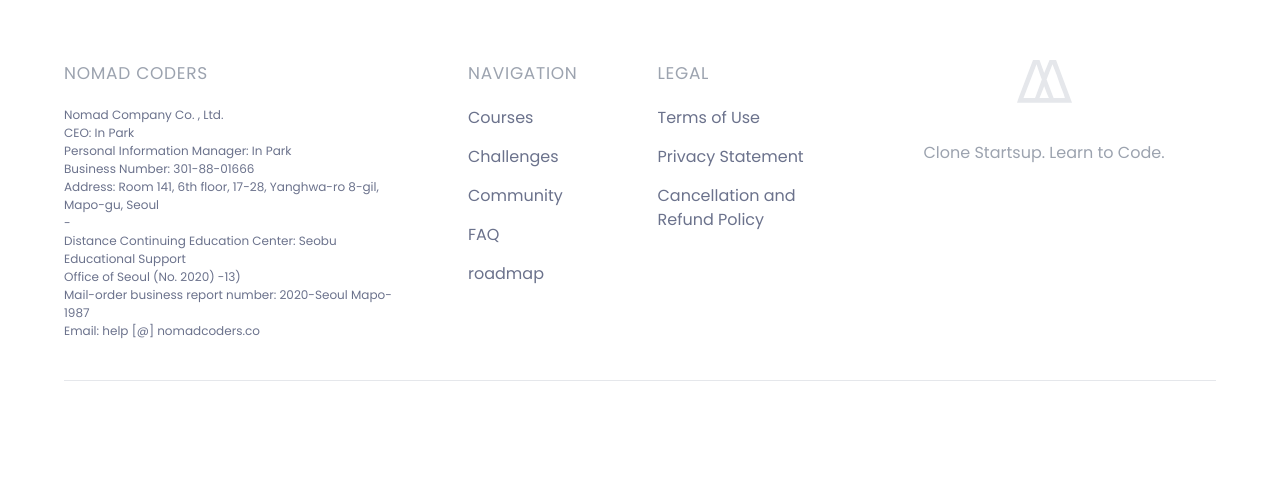
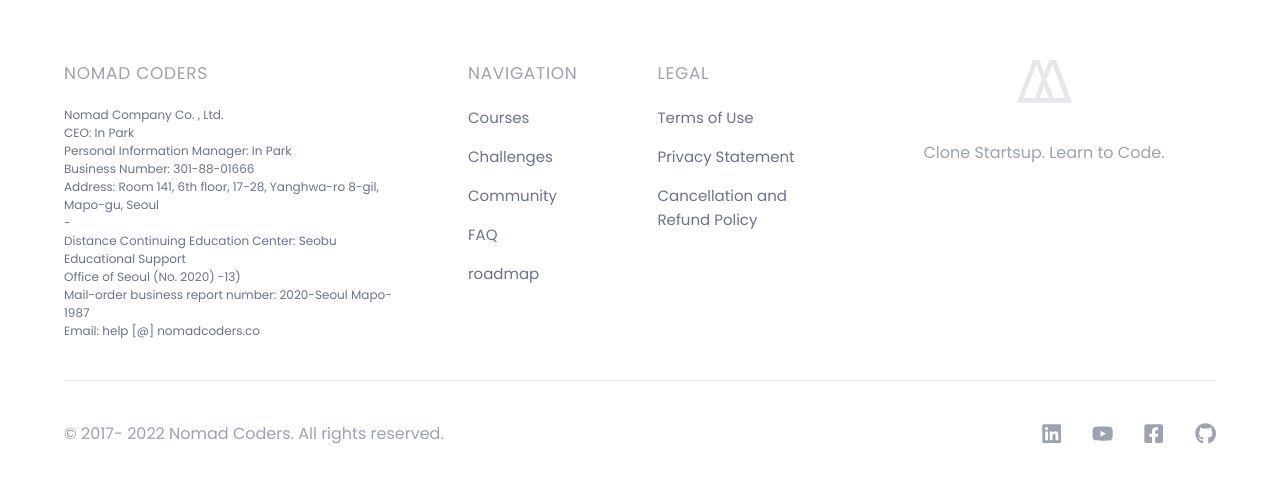
Before and after one commit to ThangSuperMan/ShopCoursesNomacoders, a React (Create React App) app in the folder client/: page / in a window 1280 px wide. Shown: the part 1870-2352 px from the top of the page. Before the commit the page ends 2331 px from the top, so only its background shows below. Built offline with nearby package versions, Linux system fonts and the light colour scheme.

Commit message:
finish footer component

```diff
--- a/client/src/App.js
+++ b/client/src/App.js
@@ -10,6 +10,8 @@
   position: "relative",
   zIndex: "1",
 };
+
+console.log("hello");
 
 function App() {
   return (
@@ -26,5 +28,3 @@
 }
 
 export default App;
-
-console.log("my name is phan tan thang handsome");
--- a/client/src/components/footer.css
+++ b/client/src/components/footer.css
@@ -1,5 +1,6 @@
 :root {
   --footer-primary-color: #6b728c;
+  --footer-secondary-color: #9ca3af;
 }
 
 .footer {
@@ -47,7 +48,7 @@
 }
 
 .footer-title {
-  color: #9ca3af;
+  color: var(--footer-secondary-color);
   font-size: 17px;
   font-weight: 500;
   letter-spacing: 0.7px;
@@ -89,6 +90,7 @@
 .middlebar-menu-item a {
   text-decoration: none;
   color: var(--footer-primary-color);
+  font-size: 15px;
   transition: all 0.3s ease-in-out;
 }
 
@@ -109,9 +111,28 @@
 }
 
 .footer-rightbar-quote {
-  color: #9ca3af;
+  color: var(--footer-secondary-color);
 }
 
 .footer-bottom {
-  padding-block: 40px;
+  padding-top: 40px;
+  padding-bottom: 70px;
+  display: flex;
+  align-items: center;
+  justify-content: space-between;
+  color: var(--footer-secondary-color);
 }
+
+.footer-bottom-leftbar {
+  display: flex;
+  align-items: center;
+  /*background: red;*/
+}
+
+.footer-bottom-leftbar .icon {
+  font-size: 21.3333px;
+}
+
+.footer-bottom-leftbar .icon:not(:last-child) {
+  margin-right: 30px;
+}
--- a/client/src/components/footer.js
+++ b/client/src/components/footer.js
@@ -1,5 +1,11 @@
 import "./footer.css";
 import logoGray from "../assets/logo-gray.svg";
+import {
+  FaLinkedin,
+  FaYoutube,
+  FaFacebookSquare,
+  FaGithub,
+} from "react-icons/fa";
 
 const Footer = () => {
   return (
@@ -74,8 +80,15 @@
       </div>
 
       <div className="footer-bottom">
-        <div className="footer-bottom-rightbar"></div>
-        <div className="footer-bottom-leftbar"></div>
+        <div className="footer-bottom-rightbar">
+          © 2017- 2022 Nomad Coders. All rights reserved.
+        </div>
+        <div className="footer-bottom-leftbar">
+          <FaLinkedin className="icon" />
+          <FaYoutube className="icon" />
+          <FaFacebookSquare className="icon" />
+          <FaGithub className="icon" />
+        </div>
       </div>
     </div>
   );
```
